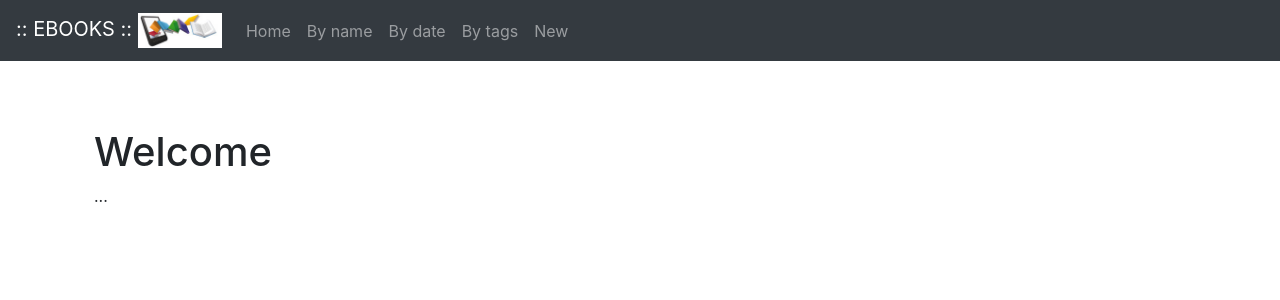
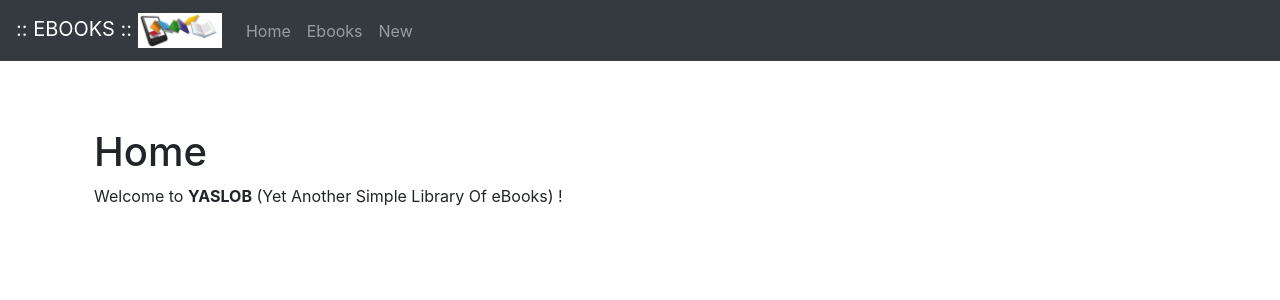
Before and after one commit to freezed-or-frozen/yaslob, a PHP site: page / in a window 1280 px wide. Shown: the top 300 px of the page. Run offline with PHP 8.4, Linux system fonts and the light colour scheme; some libraries are stand-ins or nearby versions.

Commit message:
Change menu and welcome/home page

```diff
--- a/db.php
+++ b/db.php
@@ -5,7 +5,7 @@
  *
  * @author David SALLÉ
  * @date April 2021
- * @licence MIT
+ * @license MIT
  */
 
 
--- a/templates/header.php
+++ b/templates/header.php
@@ -33,19 +33,13 @@
 
         <ul class="navbar-nav mr-auto">
             <li class="nav-item">
-                <a class="nav-link" href="index.php">Home</a>
+                <a class="nav-link" href="index.php?action=welcome">Home</a>
             </li>
             <li class="nav-item">
-                <a class="nav-link" href="index.php?by=name">By name</a>
+                <a class="nav-link" href="index.php?action=list">Ebooks</a>
             </li>
             <li class="nav-item">
-                <a class="nav-link" href="index.php?by=date">By date</a>
-            </li>
-            <li class="nav-item">
-                <a class="nav-link" href="index.php?by=tags">By tags</a>
-            </li>
-            <li class="nav-item">
-                <a class="nav-link" href="index.php?by=new">New</a>
+                <a class="nav-link" href="index.php?action=new">New</a>
             </li>
         </ul>
 
--- a/templates/home.php
+++ b/templates/home.php
@@ -16,8 +16,8 @@ include("header.php");
 
 
 <!-- Content of the welcome page -->
-<h1>Welcome</h1>
-<p>...</p>
+<h1>Home</h1>
+<p>Welcome to <strong>YASLOB</strong> (Yet Another Simple Library Of eBooks) !</p>
 
 
 <?php
```
